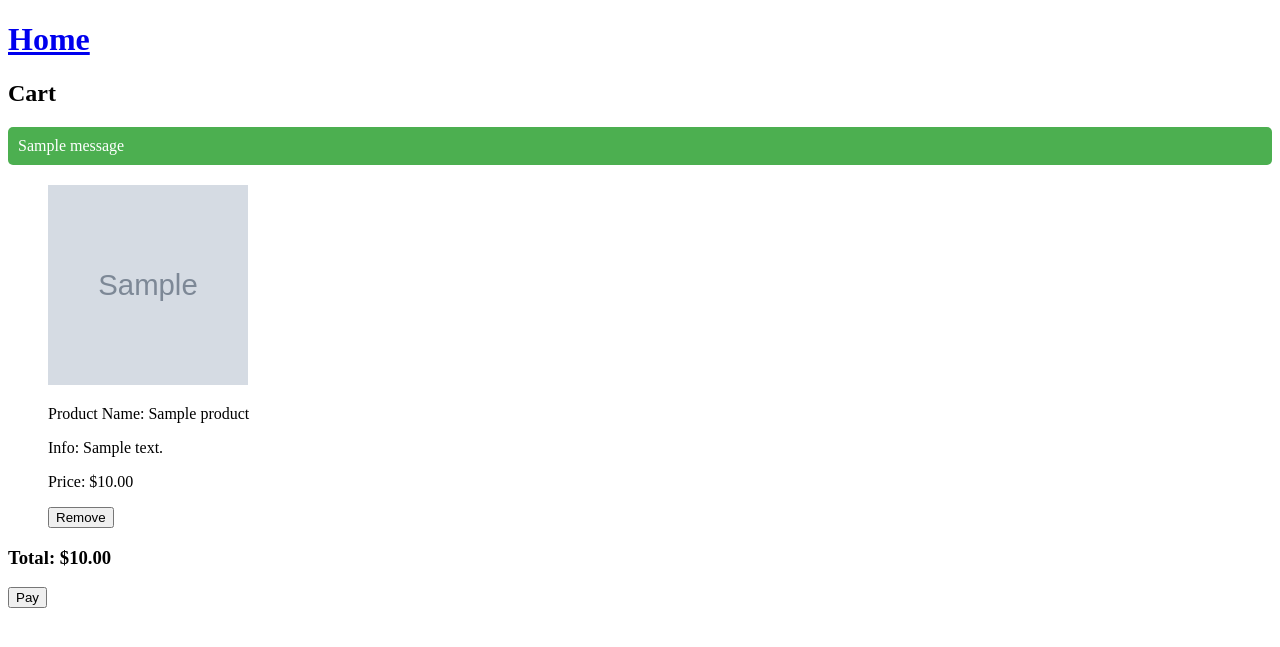
After one commit to DePaul-CSC-394-401/final-project-team-1, a Django app: page /cart/ in a window 1280 px wide. The commit adds this page. Shown: the top 647 px of the page. Run offline with Django 5.2, Linux system fonts and the light colour scheme; a user stored in the database is signed in; tables that the repository leaves empty hold one stand-in row (values such as "Sample post"); grey boxes marked "Sample" are stand-in pictures; one stand-in notice (Sample message) is shown.

Commit message:
add to cart and payment

```diff
--- a/depaul_market/models.py
+++ b/depaul_market/models.py
@@ -17,6 +17,12 @@ class Products(models.Model):
     class Meta:
         ordering = ['made_available']
 
+
+class UserCart(models.Model):
+    user = models.ForeignKey(User, on_delete=models.CASCADE)
+    products = models.ForeignKey(Products, on_delete=models.CASCADE)
+
+
 # Profile model to store additional student info
 class Profile(models.Model):
     user = models.OneToOneField(User, on_delete=models.CASCADE)
--- /dev/null
+++ b/depaul_market/templates/cart.html
@@ -0,0 +1,45 @@
+{% extends 'base.html' %}
+
+{% block head %}
+{% load static %}
+<h1> <a href="{% url 'explore' %}">Home</a> <h1>
+<h2>Cart</h2>
+{% if messages %}
+<ul class="messages">
+    {% for message in messages %}
+        <li{% if message.tags %} class="{{ message.tags }}"{% endif %}>{{ message }}</li>
+    {% endfor %}
+</ul>
+{% endif %}
+
+{% if cart_list %}
+<ul>
+    {% for items in cart_list %}
+    <div class="checkout">
+        <p><img src="{{ items.products.image.url }}" width="200" height="200"/></p>
+        <p>Product Name: {{ items.products.name }}</p>
+        <p>Info: {{ items.products.description }}</p>
+        <p>Price: ${{ items.products.price }}</p>
+            {% csrf_token %}
+            <button type='submit'>Remove</button>
+        </form>
+    </div>
+{% endfor %}
+</ul>
+    <div class="total_cost">
+        <h3>Total: ${{ total }}</h3>
+    </div>
+
+</div>
+<div class="Pay">
+    <form method="POST" action="{% url 'payment' %}">
+    {% csrf_token %}
+    <button type='submit'>Pay</button>
+</div>
+{% else %}
+<h3>Empty Cart</h3>
+{% endif %}
+
+<script src="{% static 'js/cart.js' %}"></script>
+
+{% endblock %}
--- a/depaul_market/templates/explore.html
+++ b/depaul_market/templates/explore.html
@@ -7,6 +7,7 @@
             <a href="{% url 'add_listing' %}"> Add a listing | </a>
             <a href='profile'> Profile | </a>
             <a href='logout'> Logout </a>
+            <a href="{% url 'cart' %}">Cart</a>
         </div>
     </div>
 
@@ -25,6 +26,11 @@
                 <p>Info: {{ product.description }}</p>
                 <p>Price: ${{ product.price }}</p>
                 <p>Made Available:{{ product.made_available}}</p>
+                <form method="POST" action="{% url 'add_to_cart' %}">
+                    {% csrf_token %}
+                    <input type="hidden" name="product_id" value="{{ product.id }}">
+                    <button type="submit">Add to Cart</button>
+                </form>
             </div>
             {% empty %}
             <h3>Currently No Products</h3>
--- a/depaul_market/urls.py
+++ b/depaul_market/urls.py
@@ -7,5 +7,8 @@ urlpatterns = [
     path('explore/', views.listings, name='explore'),
     path('signup', views.signup, name='signup'),
     path('userlogin', views.userlogin, name='userlogin'),
-    path('add_listing', views.addProduct, name='add_listing')
+    path('add_listing', views.addProduct, name='add_listing'),
+    path('cart/', views.view_cart, name='cart'),
+    path('add', views.add_to_cart, name='add_to_cart'),
+    path('pay', views.payment, name='payment'),
 ]
--- a/depaul_market/views.py
+++ b/depaul_market/views.py
@@ -1,10 +1,10 @@
-from django.shortcuts import render, redirect
+from django.shortcuts import render, redirect, get_object_or_404
 from django.contrib.auth.models import User
 from django.contrib import messages
 from .models import Profile
 from django.contrib.auth import authenticate, login
 from django.db import IntegrityError
-from .models import Products
+from .models import Products, UserCart
 from .forms import ProductsForm
 from django.db import models
 from datetime import datetime
@@ -72,3 +72,32 @@ def addProduct(request):
         return redirect('/explore')
     context = {'ProductsForm': form}
     return render(request, 'add_listing.html', context)
+
+def add_to_cart(request):
+    if request.method == 'POST':
+        product_id = request.POST.get('product_id')
+        product = get_object_or_404(Products, id=product_id)
+        cart_items = UserCart.objects.filter(user=request.user, products=product)
+        if not cart_items.exists():
+            UserCart.objects.create(
+                user = request.user,
+                products = product,
+            )
+        return redirect('explore')
+    return render(request, 'cart')
+
+def view_cart(request):
+    cart_list = UserCart.objects.filter(user=request.user)
+    total = 0
+    for item in cart_list:
+        total += item.products.price
+    context = {'cart_list': cart_list, 'total': total}
+    return render(request, 'cart.html', context)
+
+def payment(request):
+    if request.method == 'POST':
+        cart_items = UserCart.objects.filter(user=request.user)
+        if cart_items.exists():
+            cart_items.delete()
+        messages.success(request, 'Thank you for your purchase')
+    return redirect('cart')
```
Also changed, not shown: depaul_market/forms.py (line endings or trailing spaces), depaul_market/migrations/0006_usercart.py (added), depaul_market/migrations/0007_rename_products_usercart_products.py (added), media/20231223_165413.jpg (added), media/20231223_165413_hngQ0f4.jpg (added), media/20231223_165413_zad9fcg.jpg (added), media/20231223_165435.jpg (added), media/20231223_165435_QJnpi1X.jpg (added), media/20231223_165435_khBZU6X.jpg (added), media/20231223_165435_yP3SiQe.jpg (added), media/20231223_165652.jpg (added), 4 other files.
